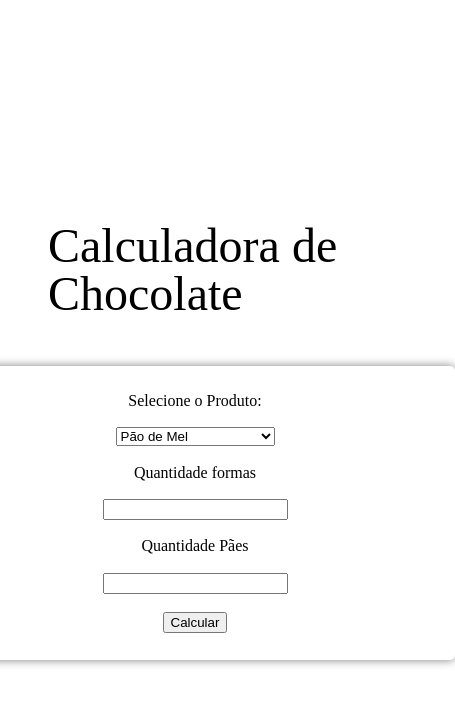
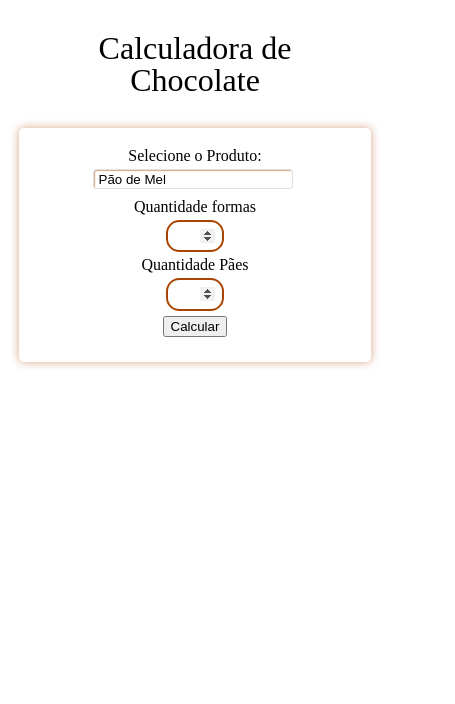
Before and after one commit to gabspp/calculadora-chocolate, a plain HTML site: page index.html in a window 390 px wide. Shown: the whole page, 455 px wide, since content can reach past the window. Drawn offline with Linux system fonts and the light colour scheme.

Commit message:
Add mobile responsiveness and refining website styling

```diff
--- a/index.html
+++ b/index.html
@@ -25,15 +25,15 @@
             <label for="quantidade-paes">Quantidade Pães</label>
             <input type="number" id="quantidade-paes" name="quantidade-paes" step="49">
             <input type="button" id="button" value="Calcular">
+            <div id="output">
+                <div class="quantidade-chocolate meio-amargo"></div>
+                <div class="quantidade-chocolate ao-leite"></div>
+                <div class="quantidade-chocolate selecao-63"></div>
+                <div class="quantidade-chocolate manteiga-cacau"></div>
+                <div class="quantidade-chocolate total-chocolate"></div>
+            </div>
         </fieldset>
 
-        <div id="output">
-            <div class="quantidade-chocolate meio-amargo"></div>
-            <div class="quantidade-chocolate ao-leite"></div>
-            <div class="quantidade-chocolate selecao-63"></div>
-            <div class="quantidade-chocolate manteiga-cacau"></div>
-            <div class="quantidade-chocolate total-chocolate"></div>
-        </div>
     </div>
 
     <script src="script.js"></script>
--- a/style.css
+++ b/style.css
@@ -47,16 +47,16 @@ table {
     flex-direction: column;
     justify-content: center;
     align-items: center;
-    height: 100vh;
+    height: 100%;
 }
 
 fieldset {
     display: flex;
     gap: 5px;
     flex-direction: column;
-    justify-content: space-around;
+    justify-content: space-evenly;
     align-items: center;
-    height: 30%;
+    height: 100%;
     width: 30rem;
     padding: 20px;
     border-radius: 5px;
@@ -68,3 +68,61 @@ fieldset {
     font-size:3rem;
     padding: 3rem;
 }
+
+input[type=number] {
+    width: 3em;
+	padding: 0.5em;
+	border: .2em solid #aa4401;
+	border-radius: 1em;
+	text-align: center;
+	color: #aa4401;
+	appearance: textfield;
+	margin: 0;
+	&::-webkit-inner-spin-button {
+		opacity: 1;
+		background: red;
+}
+}
+
+
+
+select {
+    -webkit-appearance: none;
+    -moz-appearance: none;
+    appearance: none;
+    padding: 10 30px 10 10px;
+    border: 1px solid #e0e0e0;
+    border-radius: 3px;
+    line-height: 20px;
+    height: 20px;
+    box-shadow: inset 1px 1px 1px 0px #aa450179;
+    background: #fff;
+    text-indent: 5px;
+
+    min-width: 200px;
+    margin: 0 5px 5px 0;
+  }
+
+
+  @media (max-width:768px) {
+
+    .titulo {
+    font-size:2rem;
+    padding: 2rem;
+    text-align: center;
+}
+
+    fieldset {
+    display: flex;
+    gap: 5px;
+    flex-direction: column;
+    justify-content: space-evenly;
+    align-items: center;
+    height:100%;
+    width: 80%;
+    padding: 20px;
+    border-radius: 5px;
+    box-shadow: 0 0 10px 0 #aa450179;
+
+}
+  }
```
